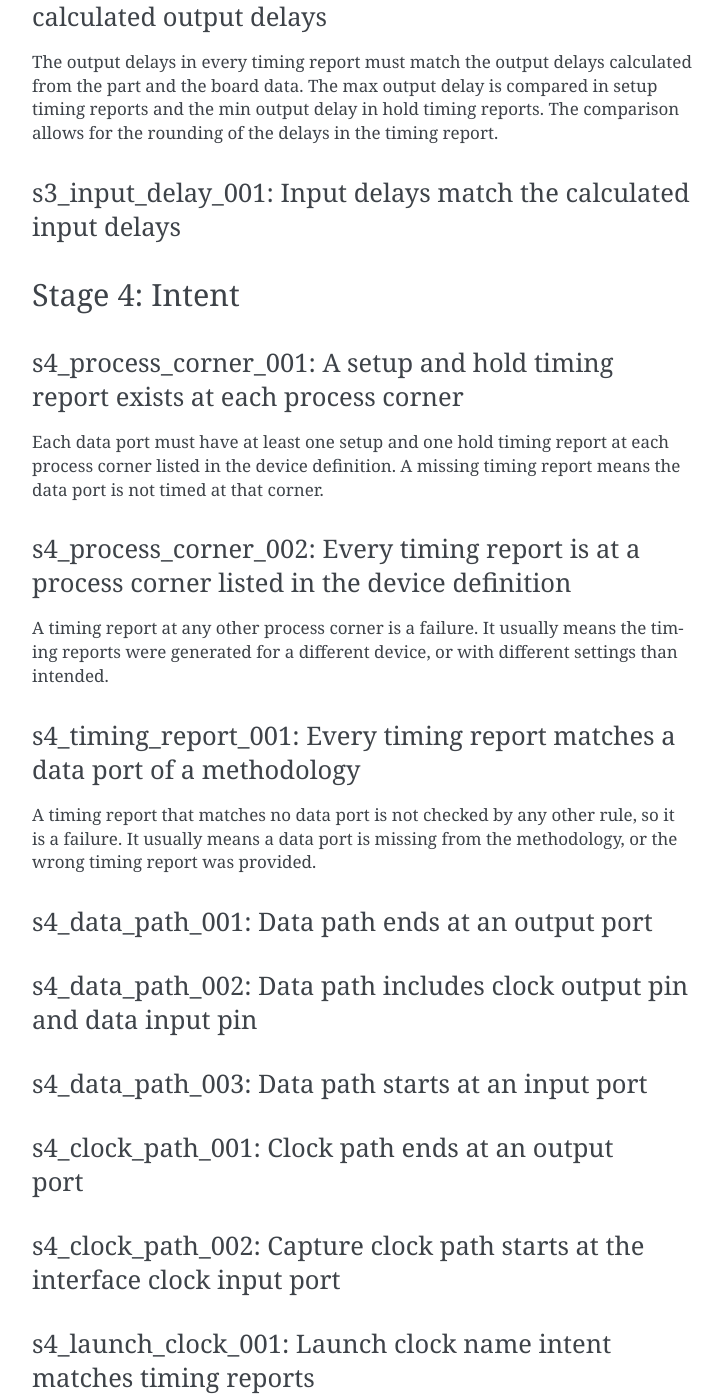
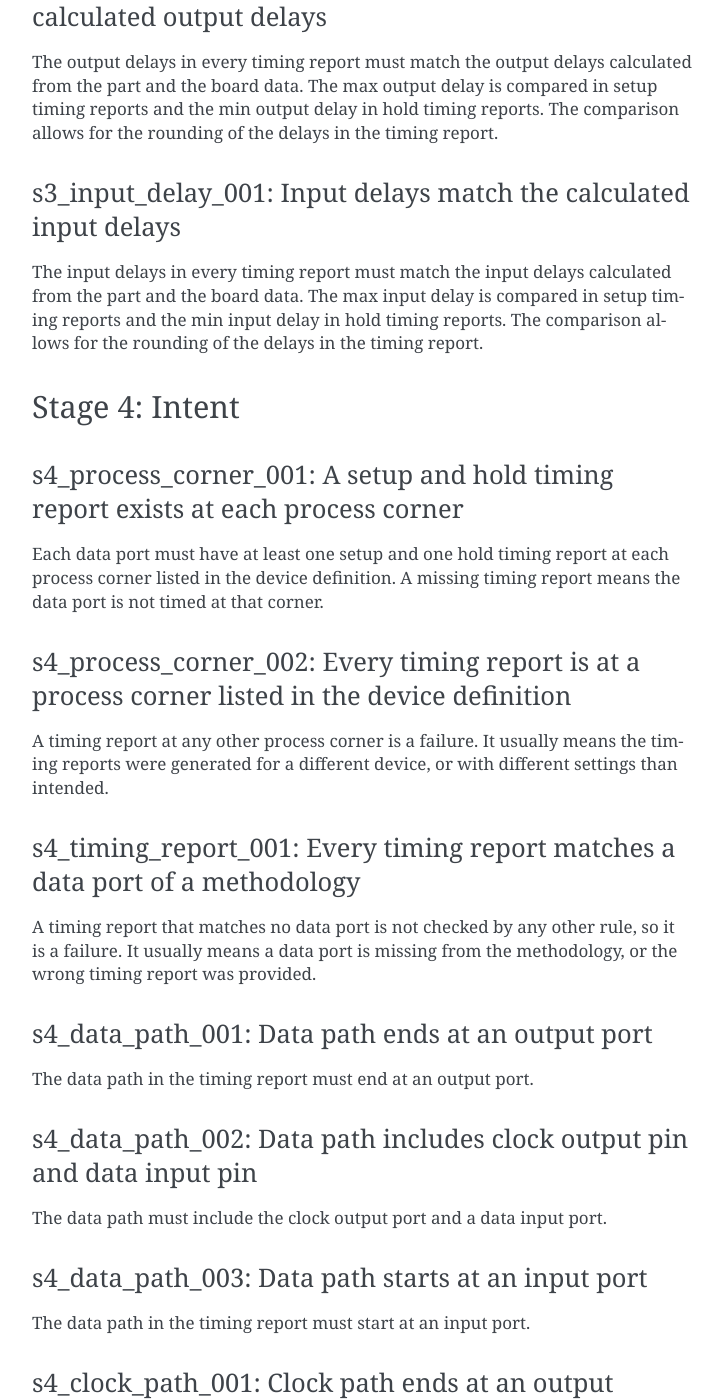
Before and after one commit to jeremiah-c-leary/sta-constraint-validator, a Sphinx documentation site: the page built from docs/source/trc.rst, in a window 1280 px wide and 1400 px high, scrolled down 4420 px. Shown: the whole window, without its empty margins (388-1110 px from the left). Built offline with Sphinx 7.4.7, drawn with Linux system fonts in a browser that asks for light colours; some of the changed text lies outside the part shown.

Commit message:
WIP:  Reviewed Timing Rule Checks.

```diff
--- a/docs/source/trc.rst
+++ b/docs/source/trc.rst
@@ -173,6 +173,10 @@ The comparison allows for the rounding of the delays in the timing report.
 s3_input_delay_001: Input delays match the calculated input delays
 ^^^^^^^^^^^^^^^^^^^^^^^^^^^^^^^^^^^^^^^^^^^^^^^^^^^^^^^^^^^^^^^^^^
 
+The input delays in every timing report must match the input delays calculated from the part and the board data.
+The max input delay is compared in setup timing reports and the min input delay in hold timing reports.
+The comparison allows for the rounding of the delays in the timing report.
+
 Stage 4: Intent
 ---------------
 
@@ -197,17 +201,27 @@ It usually means a data port is missing from the methodology, or the wrong timin
 s4_data_path_001: Data path ends at an output port
 ^^^^^^^^^^^^^^^^^^^^^^^^^^^^^^^^^^^^^^^^^^^^^^^^^^
 
+The data path in the timing report must end at an output port.
+
 s4_data_path_002: Data path includes clock output pin and data input pin
 ^^^^^^^^^^^^^^^^^^^^^^^^^^^^^^^^^^^^^^^^^^^^^^^^^^^^^^^^^^^^^^^^^^^^^^^^
+
+The data path must include the clock output port and a data input port.
 
 s4_data_path_003: Data path starts at an input port
 ^^^^^^^^^^^^^^^^^^^^^^^^^^^^^^^^^^^^^^^^^^^^^^^^^^^
 
+The data path in the timing report must start at an input port.
+
 s4_clock_path_001: Clock path ends at an output port
 ^^^^^^^^^^^^^^^^^^^^^^^^^^^^^^^^^^^^^^^^^^^^^^^^^^^^
 
+The capture clock path in the timing report must end at a port.
+
 s4_clock_path_002: Capture clock path starts at the interface clock input port
 ^^^^^^^^^^^^^^^^^^^^^^^^^^^^^^^^^^^^^^^^^^^^^^^^^^^^^^^^^^^^^^^^^^^^^^^^^^^^^^
+
+The capture clock path in the timing report must start at a port.
 
 s4_launch_clock_001: Launch clock name intent matches timing reports
 ^^^^^^^^^^^^^^^^^^^^^^^^^^^^^^^^^^^^^^^^^^^^^^^^^^^^^^^^^^^^^^^^^^^^
@@ -234,8 +248,12 @@ The comparison allows for the rounding of the period in the timing report.
 s4_launch_edge_001: Launching clock edge intent matches timing reports
 ^^^^^^^^^^^^^^^^^^^^^^^^^^^^^^^^^^^^^^^^^^^^^^^^^^^^^^^^^^^^^^^^^^^^^^
 
+The rising or falling edge of the launch clock matches between intent and timing reports.
+
 s4_capture_edge_001: Capture clock edge intent matches timing reports
 ^^^^^^^^^^^^^^^^^^^^^^^^^^^^^^^^^^^^^^^^^^^^^^^^^^^^^^^^^^^^^^^^^^^^^
+
+The rising or falling edge of the capture clock matches between intent and timing reports.
 
 Stage 5: Slack
 --------------
```
